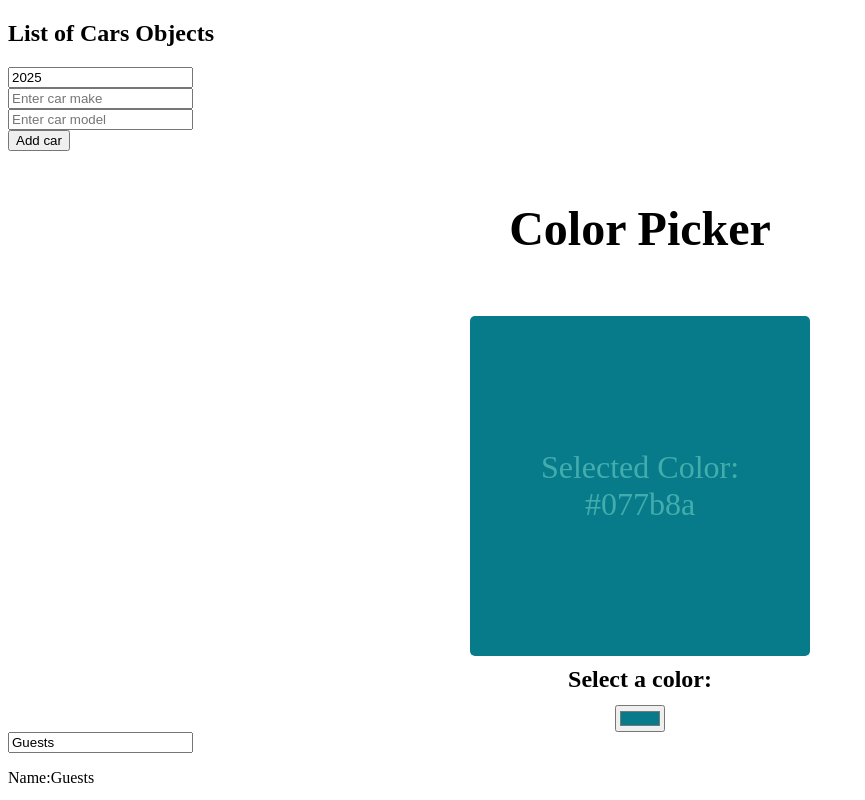
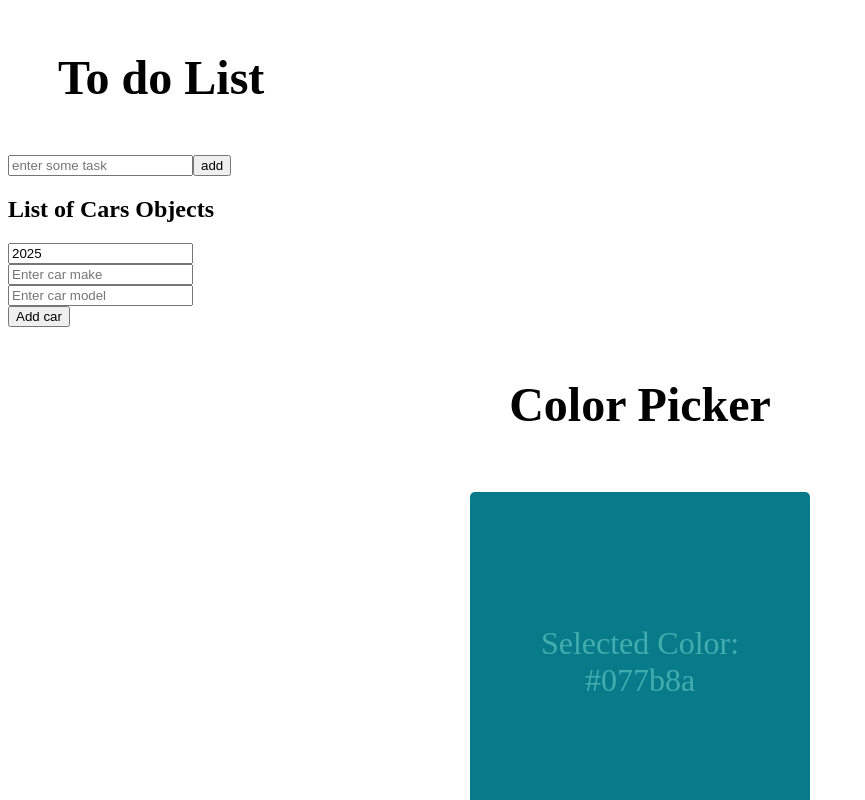
Before and after one commit to hpeter19/React, a React (Vite) app: page / in a window 1280 px wide. Shown: the top 800 px of the page, without its empty margins (0-865 px from the left). Built offline with nearby package versions, Linux system fonts and the light colour scheme.

Commit message:
setting up a to do list

```diff
--- a/src/App.jsx
+++ b/src/App.jsx
@@ -7,6 +7,7 @@ import MyComponent from './myComponent';
 import Counter from './counter';
 import ColorPicker from './colorPicker';
 import MyComponento from './myComponento';
+import ToDoList from './toDoList';
 
 
 function App() {
@@ -23,6 +24,7 @@ function App() {
 
   return (
     <div >
+      <ToDoList />
       <MyComponento />
       <ColorPicker />
       <MyComponent />
--- a/src/buttonn.jsx
+++ b/src/buttonn.jsx
@@ -0,0 +1,3 @@
+import React,{useState} from "react";
+
+function
--- /dev/null
+++ b/src/toDoList.jsx
@@ -0,0 +1,42 @@
+    import React,{useState} from "react"
+
+    function ToDoList(){
+
+            const[tasks,setTask] =useState([]);
+            const [newTask,setNewTask]=useState("");
+
+        function HandleInputChange(event){
+            setNewTask(event.target.value)
+
+    }
+        function AddTask(){
+
+    }
+        function DeleteTask(){
+
+    }
+        function MoveTaskUp(){
+
+    }
+
+        function MoveTaskDown(){
+
+    }
+
+
+        return(<div className="to-do-list">
+            <h1>To do List</h1>
+                 <div>
+                   <input type="text"
+                    placeholder="enter some task"
+                     value={newTask}
+                     onChange={HandleInputChange} />
+
+                     <button>add</button>
+                 </div>
+
+
+            </div>);
+
+    }
+    export default ToDoList
```
